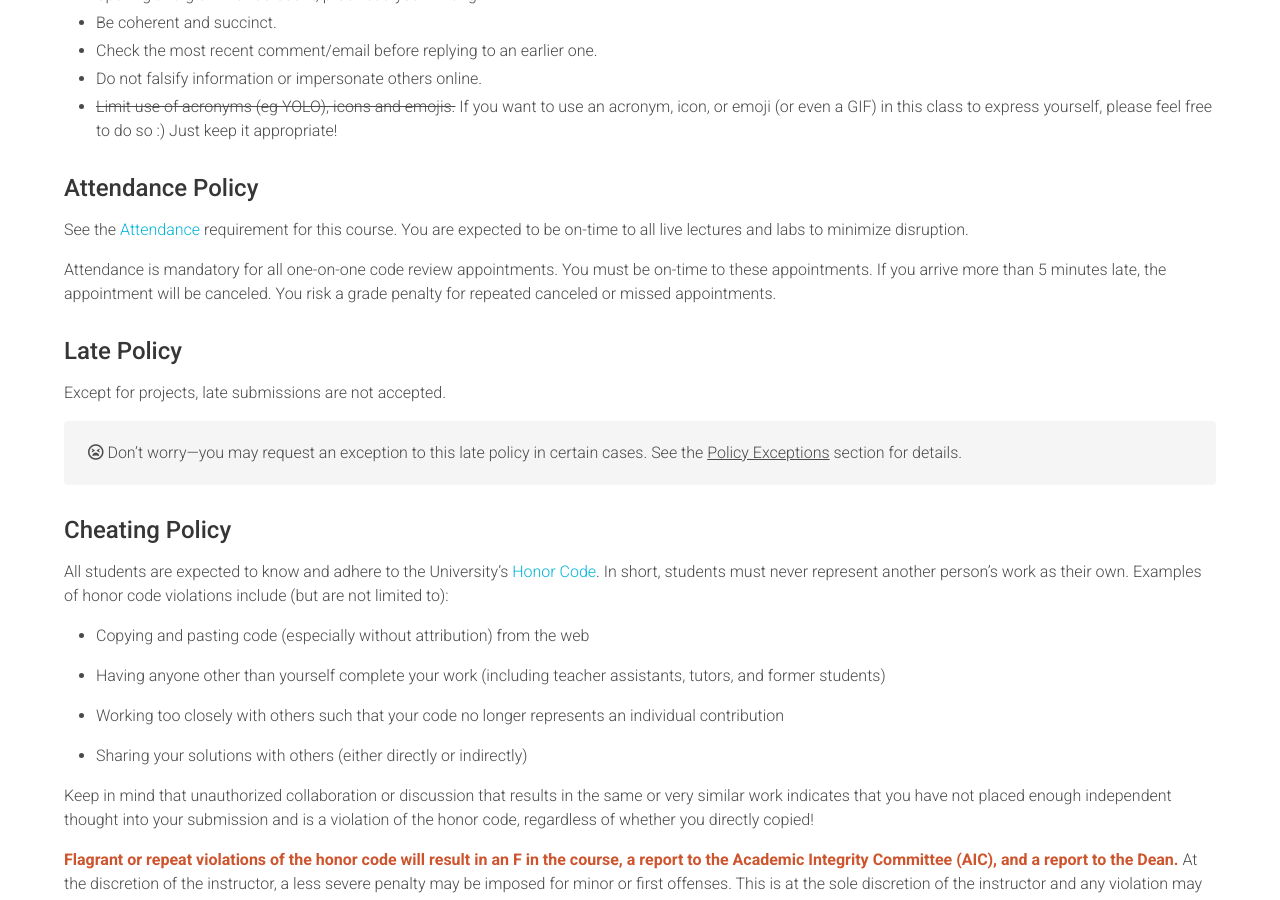
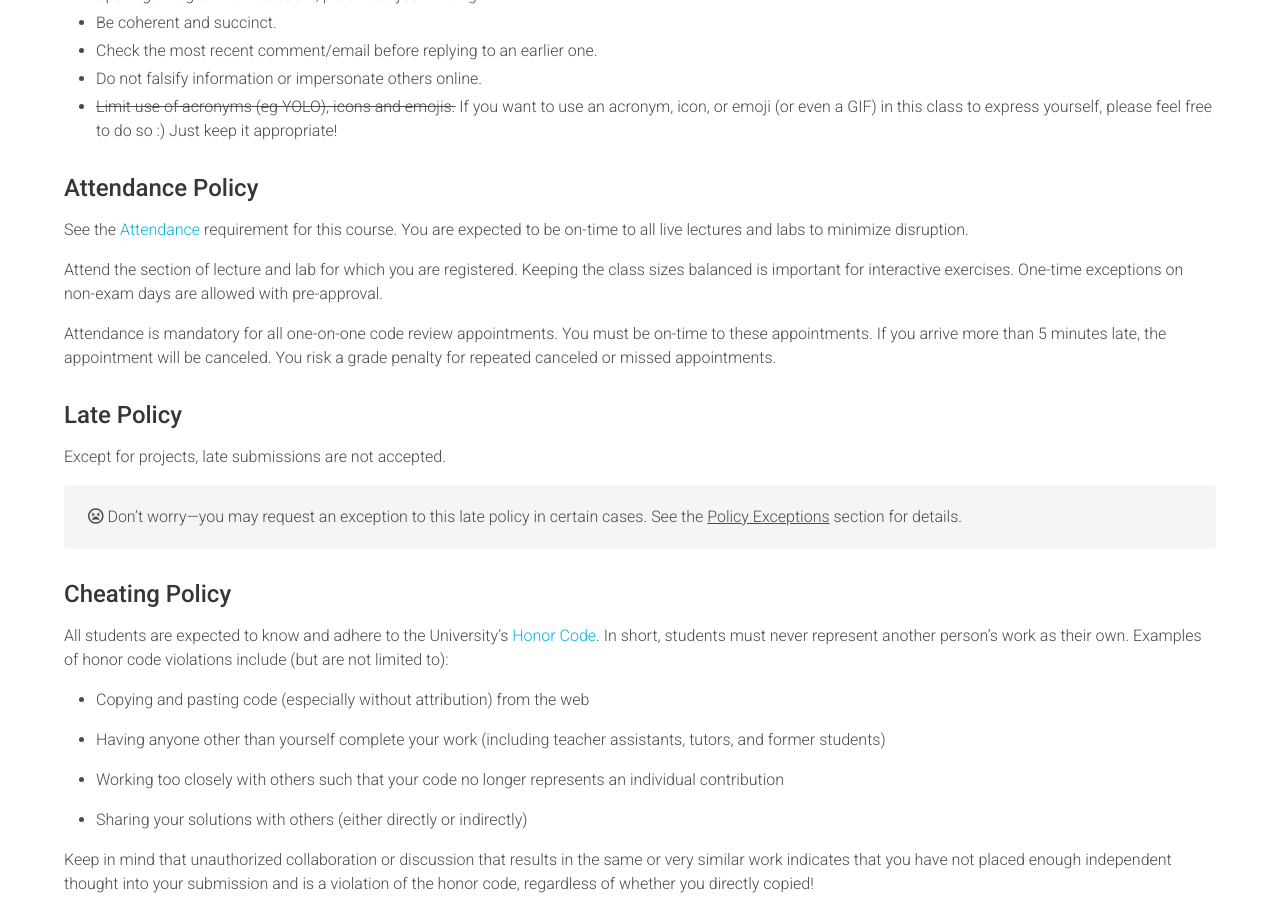
Before and after one commit to usf-cs212-fall2020/usf-cs212-fall2020.github.io, a Jekyll site: the page built from syllabus.md, in a window 1280 px wide and 900 px high, scrolled down 8985 px. Built offline with Jekyll 4.4.1, drawn with Linux system fonts in a browser that asks for light colours; comment, search, counter and statistics services are not loaded.

Commit message:
Updating attendance policy.

```diff
--- a/syllabus.md
+++ b/syllabus.md
@@ -407,6 +407,8 @@ Activities that are **asynchronous** are those that occur outside of class time,
 
 See the [Attendance](#attendance) requirement for this course. You are expected to be on-time to all live lectures and labs to minimize disruption.
 
+Attend the section of lecture and lab for which you are registered. Keeping the class sizes balanced is important for interactive exercises. One-time exceptions on non-exam days are allowed with pre-approval.
+
 Attendance is mandatory for all one-on-one code review appointments. You must be on-time to these appointments. If you arrive more than 5 minutes late, the appointment will be canceled. You risk a grade penalty for repeated canceled or missed appointments.
 
 ### Late Policy
```
